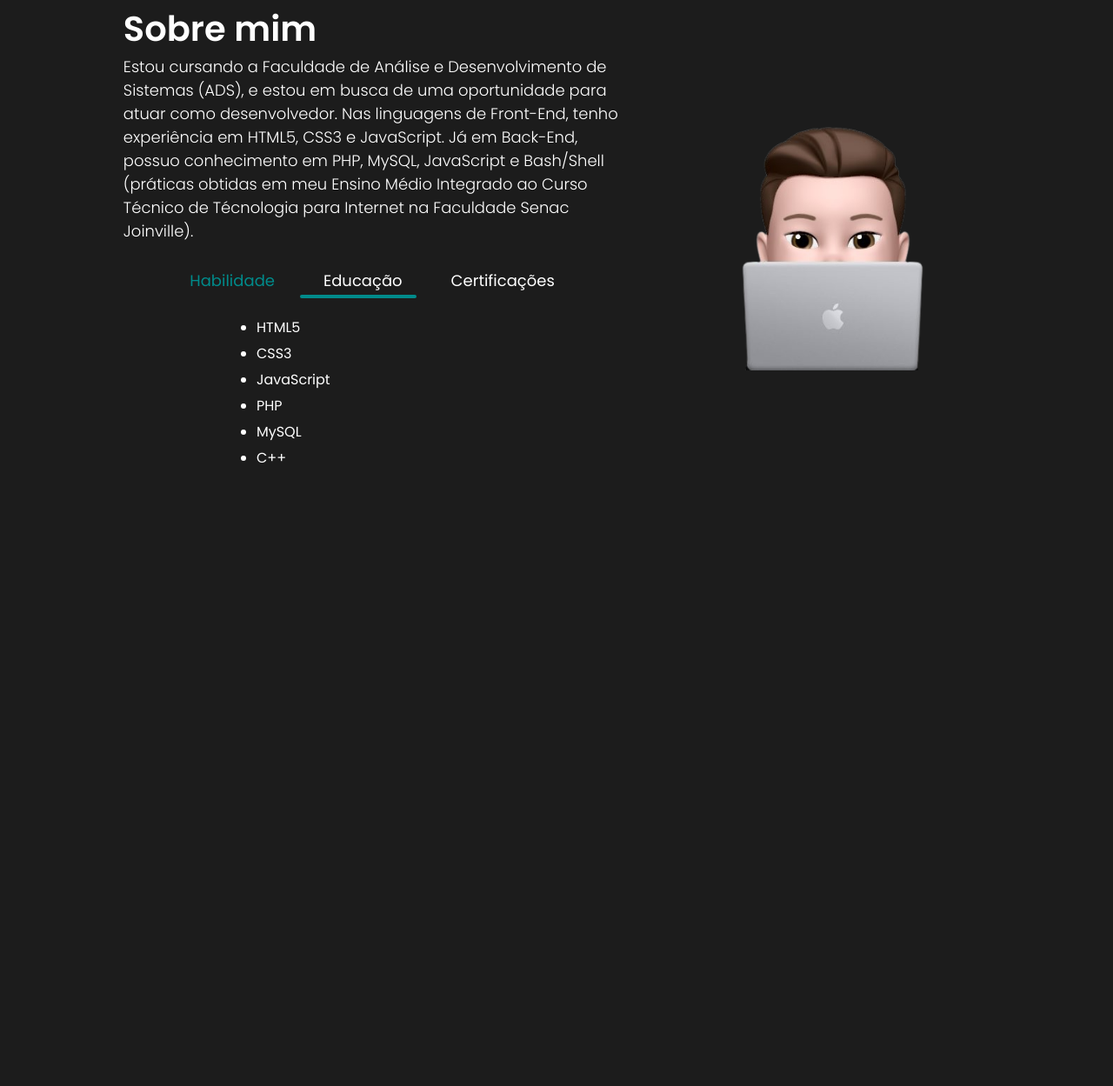
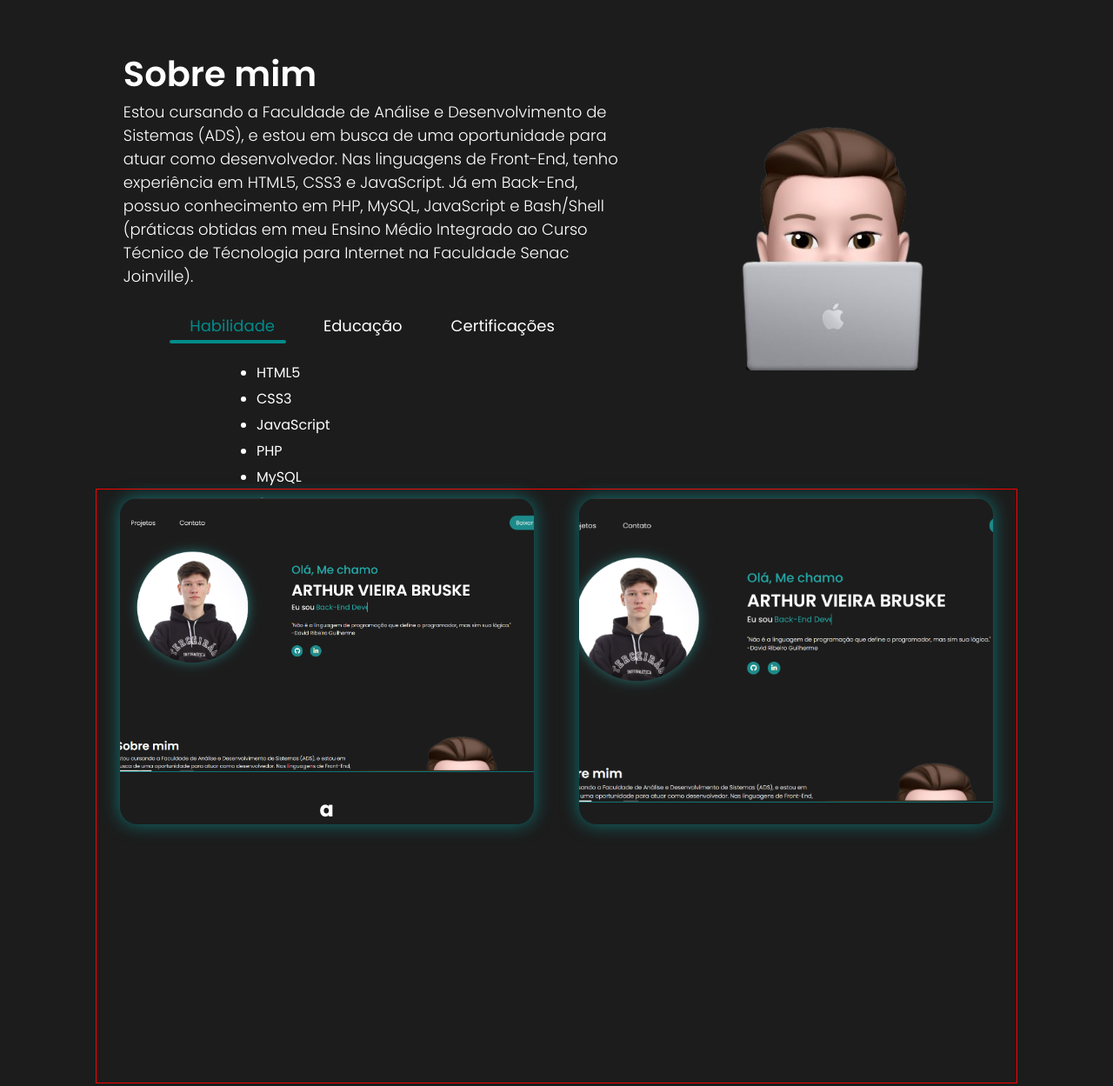
Before and after one commit to ArthurVieiraaa/Portfolio, a plain HTML site: page index.html in a window 1280 px wide. Shown: the part 592-1841 px from the top of the page at 87% size. Before the commit the page ends 1146 px from the top, so only its background shows below. Drawn offline with Linux system fonts and the light colour scheme.

Commit message:
Atualização

```diff
--- a/assets/css/styles.css
+++ b/assets/css/styles.css
@@ -333,7 +333,7 @@ header ul li a:hover{
 }
 
 .tab-box{
-    width: 100%;
+    width: 467px;
     display: flex;
     justify-content: center;
     align-items: center;
@@ -358,6 +358,7 @@ header ul li a:hover{
 
 .tab-content-box{
     width: 45%;
+    height: 20%;
     padding: 10px;
 }
 
@@ -382,8 +383,8 @@ header ul li a:hover{
 .line{
     position: absolute;
     top: 60px;
-    left: 235px;
-    width: 134px;
+    left: 0;
+    min-width: 134px;
     height: 4px;
     background-color: #008B8B;
     border-radius: 50px;
@@ -404,3 +405,57 @@ header ul li a:hover{
     object-fit: cover;
     margin-bottom: 10%;
 }
+
+.project-section{
+    width: 100%;
+    height: 90vh;
+    margin-top: 2%;
+    padding: 0 4%;
+    display: flex;
+    justify-content: center;
+    align-items: center;
+}
+
+.project-section-content{
+    width: 100%;
+    height: 100%;
+    display: flex;
+    justify-content: center;
+    align-items: center;
+}
+
+.projetos{
+    width: 90%;
+    height: 95%;
+    display: flex;
+    justify-content: center;
+    gap: 5%;
+    flex-wrap: wrap;
+}
+
+.projetos-content{
+    width: 45%;
+    height: 55%;
+    margin-top: 10px;
+    display: flex;
+    flex-direction: column;
+    box-shadow: 0px 0px 20px 0px rgba(0, 201, 201, 0.5);
+    border-radius: 20px;
+}
+
+.projetos-content h1{
+    display: flex;
+    justify-content: center;
+    align-items: center;
+    margin-top: 25px;
+    color: #fff;
+}
+
+.projetos-content img{
+    width: 100%;
+    height: 350px;
+    object-fit: cover;
+    border-top-left-radius: 20px;
+    border-top-right-radius: 20px;
+    border-bottom: 1px solid rgba(0, 201, 201, 0.5);
+}
--- a/index.html
+++ b/index.html
@@ -92,6 +92,20 @@
         </div>
     </section>
 
+    <section class="project-section">
+        <div class="project-section-content">
+            <div class="projetos border">
+                <div class="projetos-content">
+                    <img src="assets/img/Portfolio.png">
+                    <h1>a</h1>
+                </div>
+                <div class="projetos-content ">
+                    <img src="assets/img/Portfolio.png">
+                </div>
+            </div>
+        </div>
+    </section>
+
     <script src="assets/js/script.js"></script>
 </body>
 </html>
```
Also changed, not shown: assets/img/Portfolio.png (added).
